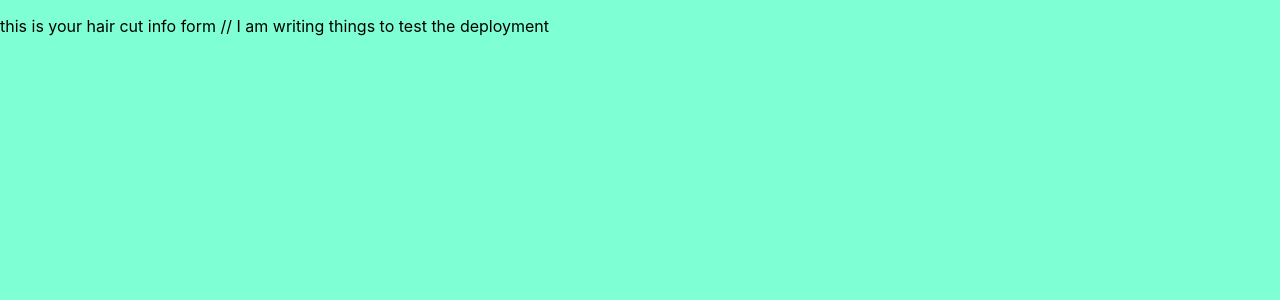
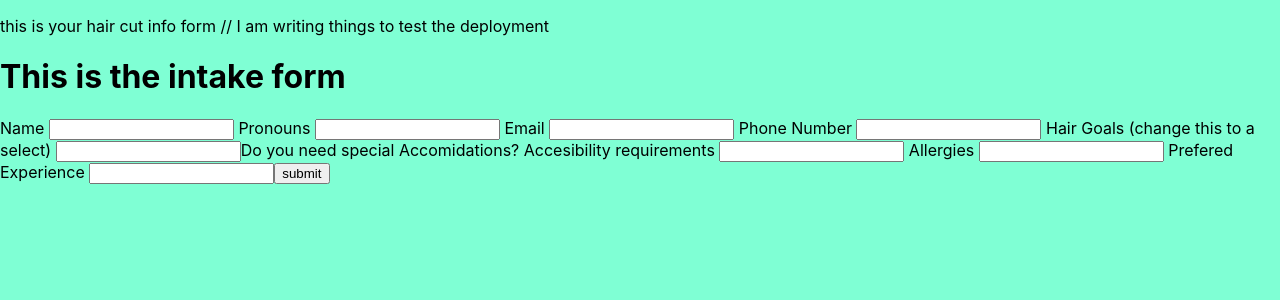
Before and after one commit to Matthewharrisak/moonCuts, a React (Create React App) app: page / in a window 1280 px wide. Shown: the top 300 px of the page. Built offline with nearby package versions, Linux system fonts and the light colour scheme.

Commit message:
added intake form

```diff
--- a/src/App.js
+++ b/src/App.js
@@ -1,4 +1,7 @@
 import './App.css'
+import InTakeForm from './Components/InTakeForm'
+
+
 function App() {
   return (
     <div className="App">
@@ -8,6 +11,7 @@ function App() {
         </p>
 
       </header>
+      <InTakeForm/>
     </div>
   );
 }
--- /dev/null
+++ b/src/Components/InTakeForm.jsx
@@ -0,0 +1,99 @@
+import React, {useReducer} from 'react';
+
+const initialArg = {
+    name: '',
+    pronouns: '',
+    email: '',
+    phone: '',
+    hairGoal: '',
+    accessibility: '',
+    allergies: '',
+    experience:'',
+}
+
+function InTakeForm() {
+    const [state, dispatch] = useReducer(reducer, initialArg);
+
+
+    function reducer(state, action) {
+        switch (action.type) {
+            case 'addName':
+                return {...state, name: action.payload};
+            case 'addPronouns':
+                return {...state,  pronouns: action.payload};
+            case 'addEmail':
+                return {...state,  email: action.payload};
+            case 'addPhone':
+                return {...state, phone: action.payload};
+            case 'addHairGoal':
+                return {...state, hairGoal: action.payload};
+            case 'addAccessibility':
+                return {...state, accessibility: action.payload};
+            case 'addAllergies':
+                return {...state,  allergies: action.payload};
+            case 'addExperience':
+                return {...state, experience: action.payload};
+            default:
+                return state;
+            }
+    }
+     // creates new event object with useReducer values.
+        const handleSubmit = (evt) => {
+            console.log(state)
+            evt.preventDefault();
+        };
+
+    return(
+        <div>
+        <h1> This is the intake form </h1>
+            <div>
+                <label> Name </label>
+                <input type='text'
+                 onChange={(e) => dispatch({type: 'addName' , payload: e.target.value})
+                }
+                 />
+                 <label> Pronouns </label>
+
+                 <input type='text'
+                 onChange={(e) => dispatch({type: 'addPronouns' , payload: e.target.value})
+                }
+                 />
+                 <label> Email </label>
+                 <input type='text'
+                 onChange={(e) => dispatch({type: 'addEmail' , payload: e.target.value})
+                }
+                 />
+                 <label> Phone Number </label>
+                 <input type='text'
+                 onChange={(e) => dispatch({type: 'addPhone' , payload: e.target.value})
+                }
+                 />
+                 <label> Hair Goals (change this to a select) </label>
+                 <input type='text'
+                 onChange={(e) => dispatch({type: 'addHairGoal' , payload: e.target.value})
+                }
+                 />
+                 Do you need special Accomidations?
+                 <label> Accesibility requirements </label>
+                 <input type='text'
+                 onChange={(e) => dispatch({type: 'addAccessibility' , payload: e.target.value})
+                }
+                 />
+                 <label> Allergies </label>
+                 <input type='text'
+                 onChange={(e) => dispatch({type: 'addAllergies' , payload: e.target.value})
+                }
+                 />
+                 <label> Prefered Experience </label>
+                 <input type='text'
+                 onChange={(e) => dispatch({type: 'addExperience' , payload: e.target.value})
+                }
+                 />
+
+            <button onClick={(evt) => handleSubmit(evt)}> submit </button>
+            </div>
+        </div>
+    )
+}
+
+export default InTakeForm;
```
